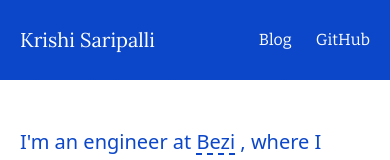
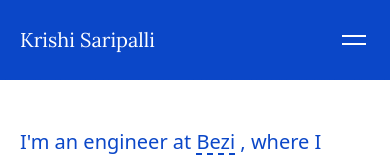
Before and after one commit to krishi-saripalli/krishidev2.0, a Next.js app: page / in a window 390 px wide. Shown: the top 160 px of the page. Built offline with nearby package versions, Linux system fonts and the light colour scheme.

Commit message:
feat: overlay

```diff
--- a/src/app/components/ui/Navbar.tsx
+++ b/src/app/components/ui/Navbar.tsx
@@ -2,14 +2,19 @@
 
 import Link from "next/link";
 import { usePathname } from "next/navigation";
+import { useState } from "react";
 
 const Navbar: React.FC = () => {
   const pathname = usePathname();
+  const [isMenuOpen, setIsMenuOpen] = useState(false);
+
   const isActive = (path: string) => {
     return path === pathname;
   };
+
   return (
-    <div className="px-5 fixed border-b border-dashed border-primary bg-primary md:bg-tertiary transition-colors duration-300 md:hover:bg-primary group z-50 top-0 left-0 right-0 h-20 flex flex-grow flex-shrink items-center justify-between">
+    <>
+      <div className="px-5 fixed border-b border-dashed border-primary bg-primary md:bg-tertiary transition-colors duration-300 md:hover:bg-primary group z-[9999] top-0 left-0 right-0 h-20 flex flex-grow flex-shrink items-center justify-between">
         <div className="container max-w-5xl mx-auto w-full flex justify-between items-center">
           <Link
             href="/"
@@ -18,7 +23,8 @@ const Navbar: React.FC = () => {
             Krishi Saripalli
           </Link>
 
-        <div className="flex f gap-6 text-md md:text-l lg:text-xl">
+          {/* Desktop Navigation */}
+          <div className="hidden md:flex gap-6 text-md md:text-l lg:text-xl">
             <Link
               href="/blog"
               className={`font-secondary group-hover:text-white transition-colors duration-300 ${
@@ -36,8 +42,60 @@ const Navbar: React.FC = () => {
               GitHub
             </Link>
           </div>
+
+          {/* Mobile Menu Button */}
+          <button
+            className="md:hidden w-8 h-8 flex flex-col justify-center items-center relative"
+            onClick={() => setIsMenuOpen(!isMenuOpen)}
+          >
+            <div className="w-8 h-8 flex flex-col justify-center items-center">
+              <span
+                className={`w-6 h-0.5 bg-white absolute transition-all duration-300 transform ${
+                  isMenuOpen
+                    ? "rotate-45 scale-75"
+                    : "translate-y-[-4px] scale-100"
+                }`}
+              />
+              <span
+                className={`w-6 h-0.5 bg-white absolute transition-all duration-300 transform ${
+                  isMenuOpen
+                    ? "-rotate-45 scale-75"
+                    : "translate-y-[4px] scale-100"
+                }`}
+              />
+            </div>
+          </button>
         </div>
       </div>
+
+      {/* Mobile Menu Overlay */}
+      <div
+        className={`fixed inset-0 bg-primary z-[9998] transition-all duration-300 md:hidden ${
+          isMenuOpen
+            ? "opacity-100 pointer-events-auto"
+            : "opacity-0 pointer-events-none"
+        }`}
+      >
+        <div className="flex flex-col items-center justify-center h-full gap-8 text-2xl">
+          <Link
+            href="/blog"
+            className={`font-secondary text-white transition-colors duration-300 ${
+              isActive("/blog") ? "text-secondary" : ""
+            }`}
+            onClick={() => setIsMenuOpen(false)}
+          >
+            Blog
+          </Link>
+          <Link
+            href="https://github.com/krishi-saripalli"
+            className="font-secondary text-white transition-colors duration-300"
+            onClick={() => setIsMenuOpen(false)}
+          >
+            GitHub
+          </Link>
+        </div>
+      </div>
+    </>
   );
 };
 
```
Lines whose indentation alone changed are shown as unchanged.
